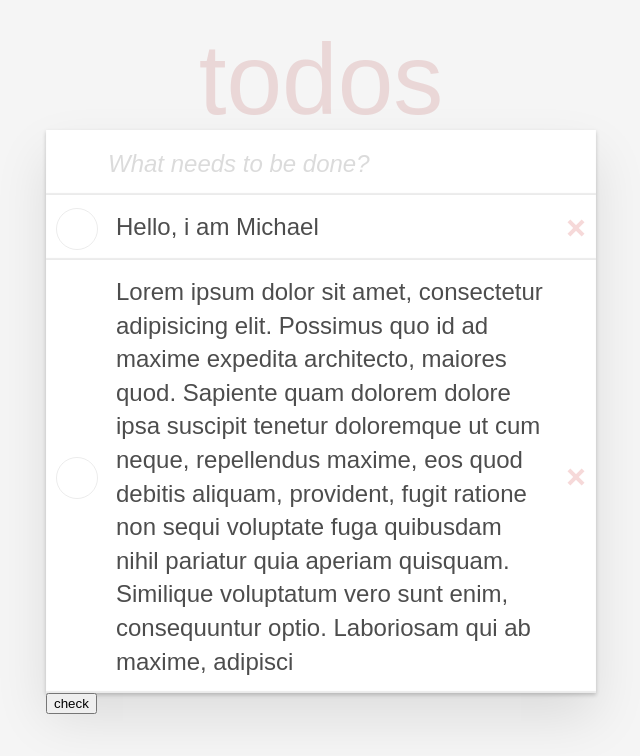
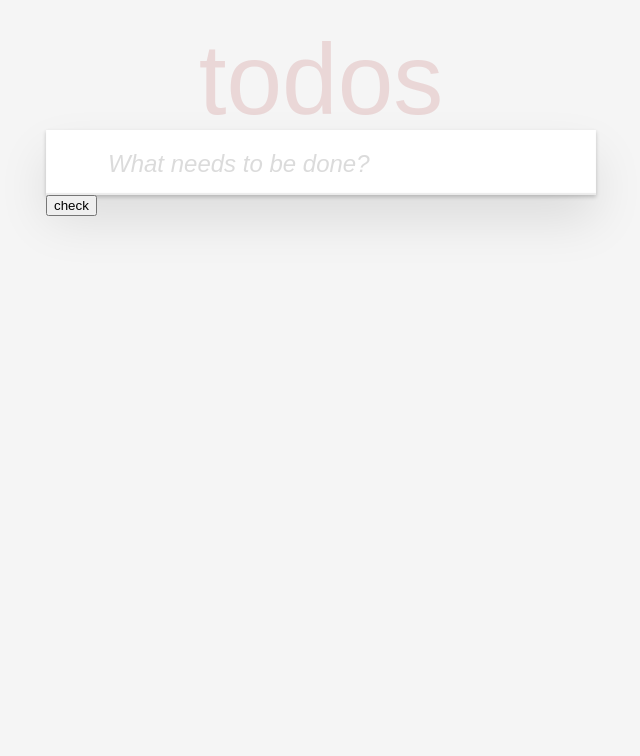
Before and after one commit to Mvovik/lits, a React (Create React App) app: page / in a window 1280 px wide. Shown: the top 756 px of the page, without its empty margins (319-959 px from the left). Built offline with nearby package versions, Linux system fonts and the light colour scheme.

Commit message:
LITS-2 fixed issue with on delete functionality

```diff
--- a/src/App.js
+++ b/src/App.js
@@ -15,29 +15,26 @@ input = React.createRef();
   state = {
     value: '',
     completed: false,
-  todoList: [["Hello, i am Michael", false], ["Lorem ipsum dolor sit amet, consectetur adipisicing elit. Possimus quo id ad maxime expedita architecto, maiores quod. Sapiente quam dolorem dolore ipsa suscipit tenetur doloremque ut cum neque, repellendus maxime, eos quod debitis aliquam, provident, fugit ratione non sequi voluptate fuga quibusdam nihil pariatur quia aperiam quisquam. Similique voluptatum vero sunt enim, consequuntur optio. Laboriosam qui ab maxime, adipisci", false]]
+    todoList: []
   };
   componentDidMount() {}
   handleSubmit = event => {
+    event.stopPropagation();
     event.preventDefault();
     if (this.state.value) {
-      this.setState(({ todoList, value, completed }) => ({
-        todoList: [...todoList, [value, completed]],
+      this.setState(({ todoList, value }) => ({
+        todoList: [...todoList, [value, false]],
         value: ''
       }));
     }
+  };
 
-  }
-
-  onDelete =(removedElement) => {
-    var newItems = this.state.todoList.filter( (item) => {
-      return item !== removedElement;
-    });
-    this.setState({ todoList: newItems});
+  onDelete = (key, item) => {
+    let todoList = this.state.todoList.filter(todo => todo !== item);
+    this.setState({ todoList });
   };
-  onChange = (event) => {
-    this.setState({value: event.target.value});
-
+  onChange = event => {
+    this.setState({ value: event.target.value });
   };
 
   onChange = event => {
@@ -54,12 +51,18 @@ state = {
         <form className="App-form" onSubmit={this.handleSubmit}>
           <header className="App-input-header">
             <h1 className="App-todo-header">todos</h1>
-              <input placeholder="What needs to be done?" className="App-input-text" type="text" value={value} onChange={this.onChange} />
+            <input
+              placeholder="What needs to be done?"
+              className="App-input-text"
+              type="text"
+              value={value}
+              onChange={this.onChange}
+            />
           </header>
 
           {/* <Input ref={this.input} className="App-input" ></Input> */}
           {/* <Button value={'Add new'}></Button> */}
-            <List todoList={todoList} onDelete = {this.onDelete.bind(this)}></List>
+          <List todoList={todoList} onDelete={this.onDelete} />
           {/* <Checkbox onClick = {this.onChecked} /> */}
         </form>
         <input type="button" value={'check'} onClick={this.onCheckProperty} />
--- a/src/components/List/List.jsx
+++ b/src/components/List/List.jsx
@@ -1,31 +1,30 @@
-import React, {Component} from 'react';
+import React, { Component } from 'react';
 import PropTypes from 'prop-types';
 import Checkbox from '../Checkbox';
 import DeleteButton from '../DeleteButton';
 
 class List extends Component {
-
   todoListItem = (key, item) => {
-        return <li className="App-todo-element" key={key} >
+    return (
+      <li className="App-todo-element" key={key} onClick={this.props.onDelete.bind(this, key, item)}>
         <div className="App-checkbox-wrapper">
           <label className="App-todo-label">
             <Checkbox />
-                <span className="App-todo-box"></span>
+            <span className="App-todo-box" />
           </label>
         </div>
         <p className="App-todo-text">{item}</p>
         {/* <DeleteButton/> */}
-        <button className="App-delete-btn" onClick={ this.props.onDelete.bind(key, item) }></button>
+        <button type="button" className="App-delete-btn" />
       </li>
-    }
+    );
+  };
   render() {
-     const {todoList} =this.props;
+    const { todoList } = this.props;
 
     return (
       <ul className="App-todo-list">
-             {todoList && todoList.map((item, key) =>
-               this.todoListItem(key, item)
-             )}
+        {todoList && todoList.map((item, key) => this.todoListItem(key, item))}
       </ul>
     );
   }
@@ -37,6 +36,6 @@ class List extends Component {
 };
 List.defaultProps = {
   onClick: () => ({})
- }
+};
 
 export default List;
```
Lines whose indentation alone changed are shown as unchanged.
